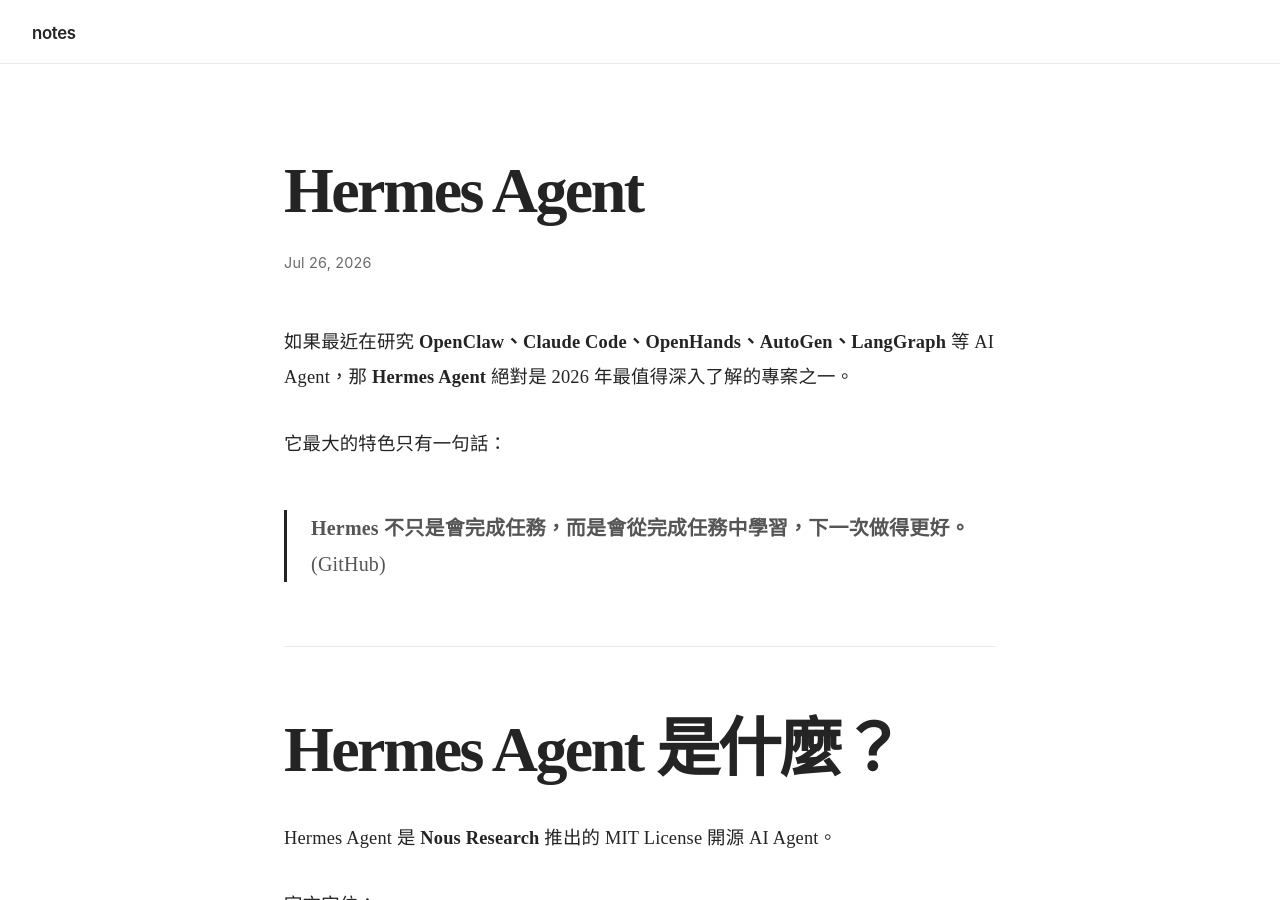
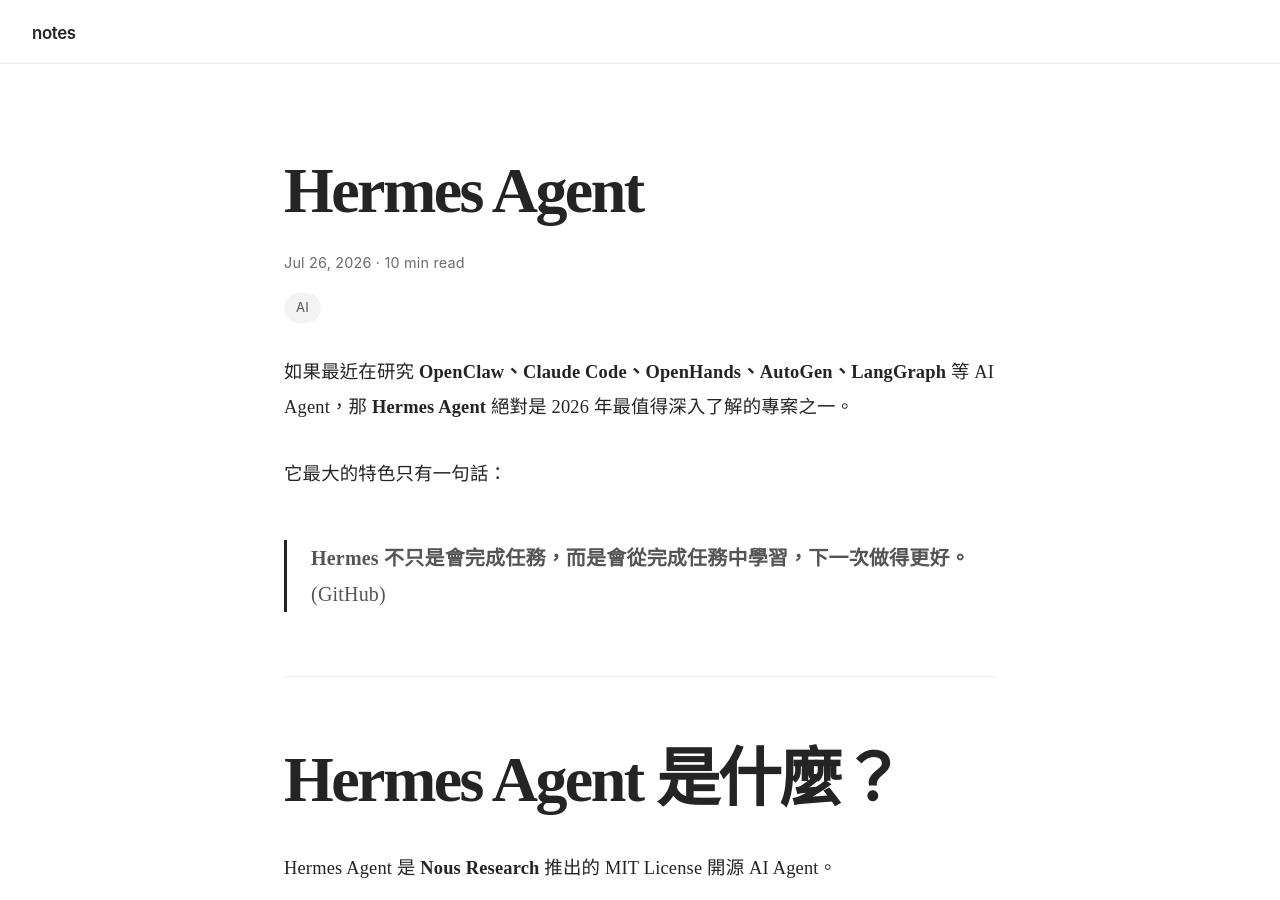
Before and after one commit to linjose/notes, a Jekyll site: the page built from _posts/2026-07-26-Hermes-Agent.md, in a window 1280 px wide and 900 px high. Built offline with Jekyll 4.4.1, drawn with Linux system fonts in a browser that asks for light colours; our own code applies the rules of GitHub Pages for plain Markdown files.

Commit message:
Update 2026-07-26-Hermes-Agent.md

```diff
--- a/_posts/2026-07-26-Hermes-Agent.md
+++ b/_posts/2026-07-26-Hermes-Agent.md
@@ -1,3 +1,12 @@
+---
+layout: post
+title: Hermes Agent
+date: 2026-07-26
+reading_time: 10 min read
+tags: [AI]
+excerpt:
+---
+
 如果最近在研究 **OpenClaw、Claude Code、OpenHands、AutoGen、LangGraph** 等 AI Agent，那 **Hermes Agent** 絕對是 2026 年最值得深入了解的專案之一。
 
 它最大的特色只有一句話：
```
